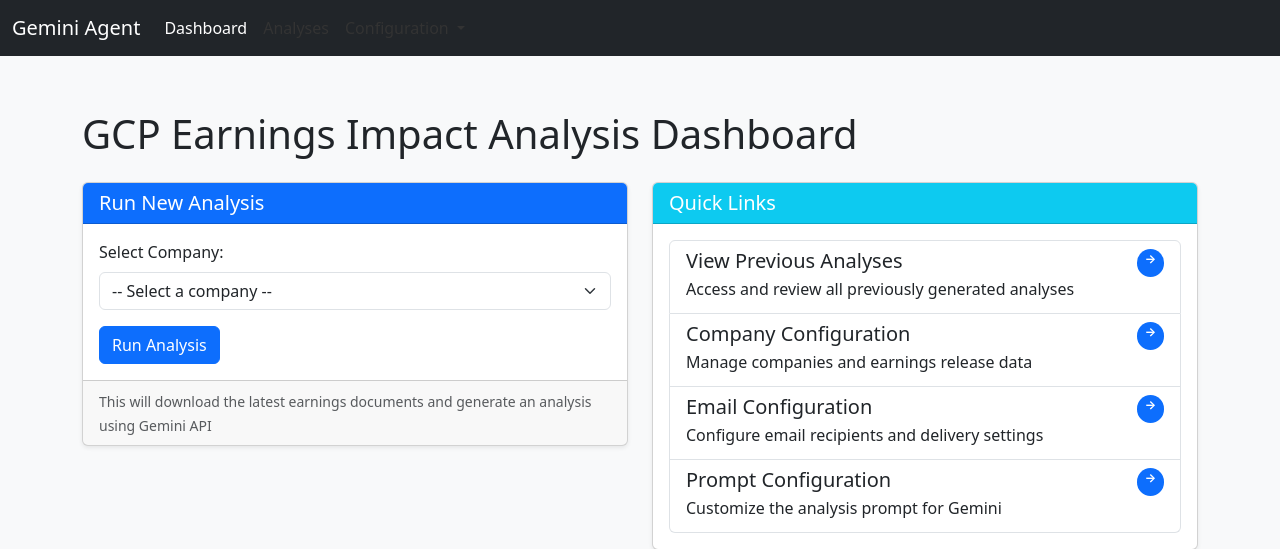
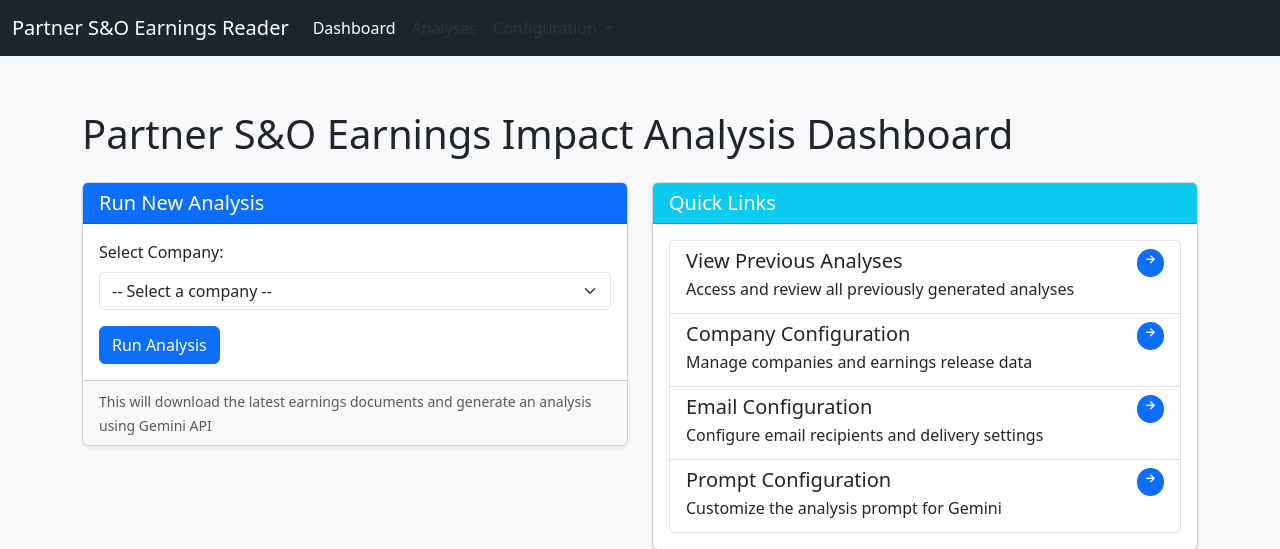
Before and after one commit to aimlllm/gemini_agent, a Flask app: page / in a window 1280 px wide. Shown: the top 549 px of the page. Run offline with Flask 2, Linux system fonts and the light colour scheme; some libraries are stand-ins or nearby versions.

Commit message:
update app name to Partner S&O Earnings

```diff
--- a/templates/base.html
+++ b/templates/base.html
@@ -3,7 +3,7 @@
 <head>
     <meta charset="UTF-8">
     <meta name="viewport" content="width=device-width, initial-scale=1.0">
-    <title>Gemini Agent - {% block title %}Dashboard{% endblock %}</title>
+    <title>Partner S&O Earnings Reader - {% block title %}Dashboard{% endblock %}</title>
     <!-- Bootstrap CSS -->
     <link href="https://cdn.jsdelivr.net/npm/bootstrap@5.3.0/dist/css/bootstrap.min.css" rel="stylesheet">
     <!-- Custom CSS -->
@@ -62,7 +62,7 @@
     <!-- Navigation -->
     <nav class="navbar navbar-expand-md navbar-dark bg-dark fixed-top">
         <div class="container-fluid">
-            <a class="navbar-brand" href="/">Gemini Agent</a>
+            <a class="navbar-brand" href="/">Partner S&O Earnings Reader</a>
             <button class="navbar-toggler" type="button" data-bs-toggle="collapse" data-bs-target="#navbarCollapse">
                 <span class="navbar-toggler-icon"></span>
             </button>
--- a/templates/index.html
+++ b/templates/index.html
@@ -4,7 +4,7 @@
 
 {% block content %}
 <div class="container py-4">
-    <h1 class="mb-4">GCP Earnings Impact Analysis Dashboard</h1>
+    <h1 class="mb-4">Partner S&O Earnings Impact Analysis Dashboard</h1>
 
     <div class="row">
         <div class="col-md-6">
```
Also changed, not shown: README-CLOUD-SETUP.md, README-WEB.md, 2 other files.
